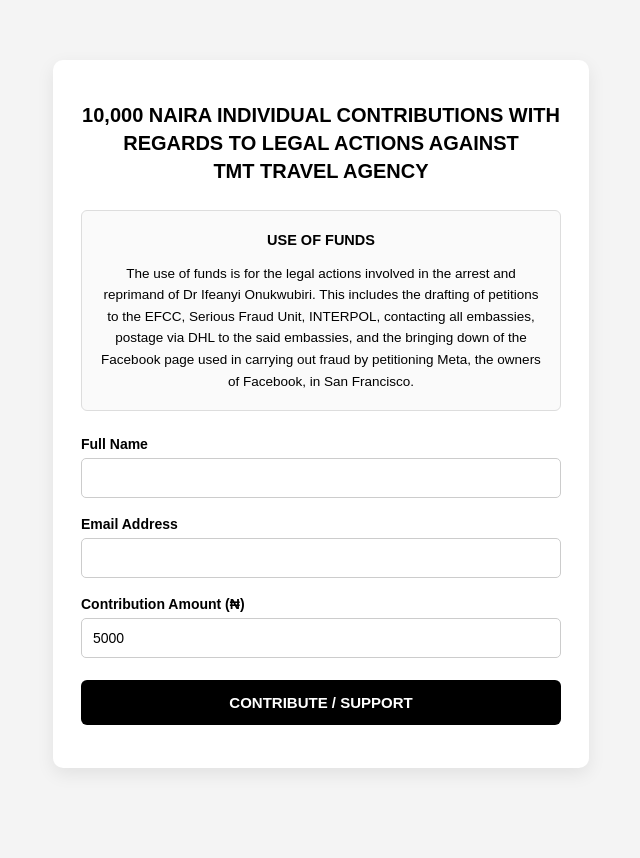
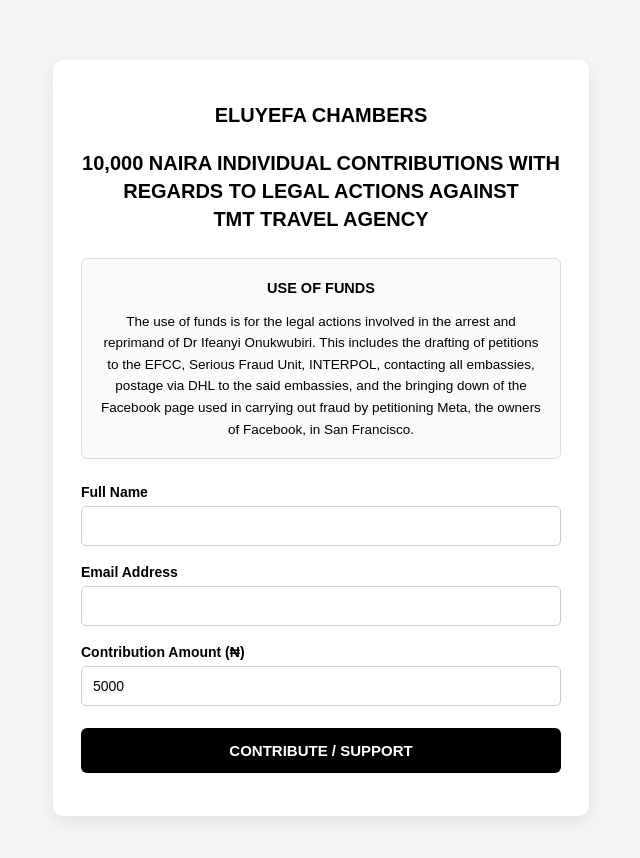
Before and after one commit to MRKIKSY/pay-button, a plain HTML site: page public/index.html in a window 1280 px wide. Shown: the whole page, without its empty margins (319-959 px from the left). Before the commit the page ends 828 px from the top, so only its background shows below. Drawn offline with Linux system fonts and the light colour scheme.

Commit message:
sasdsdsadsd

```diff
--- a/public/index.html
+++ b/public/index.html
@@ -94,6 +94,7 @@
 <body>
 
   <div class="container">
+  <h1> ELUYEFA CHAMBERS</h1>
     <h1>
       10,000 NAIRA INDIVIDUAL CONTRIBUTIONS  WITH REGARDS TO LEGAL ACTIONS AGAINST<br>
       TMT TRAVEL AGENCY
```
